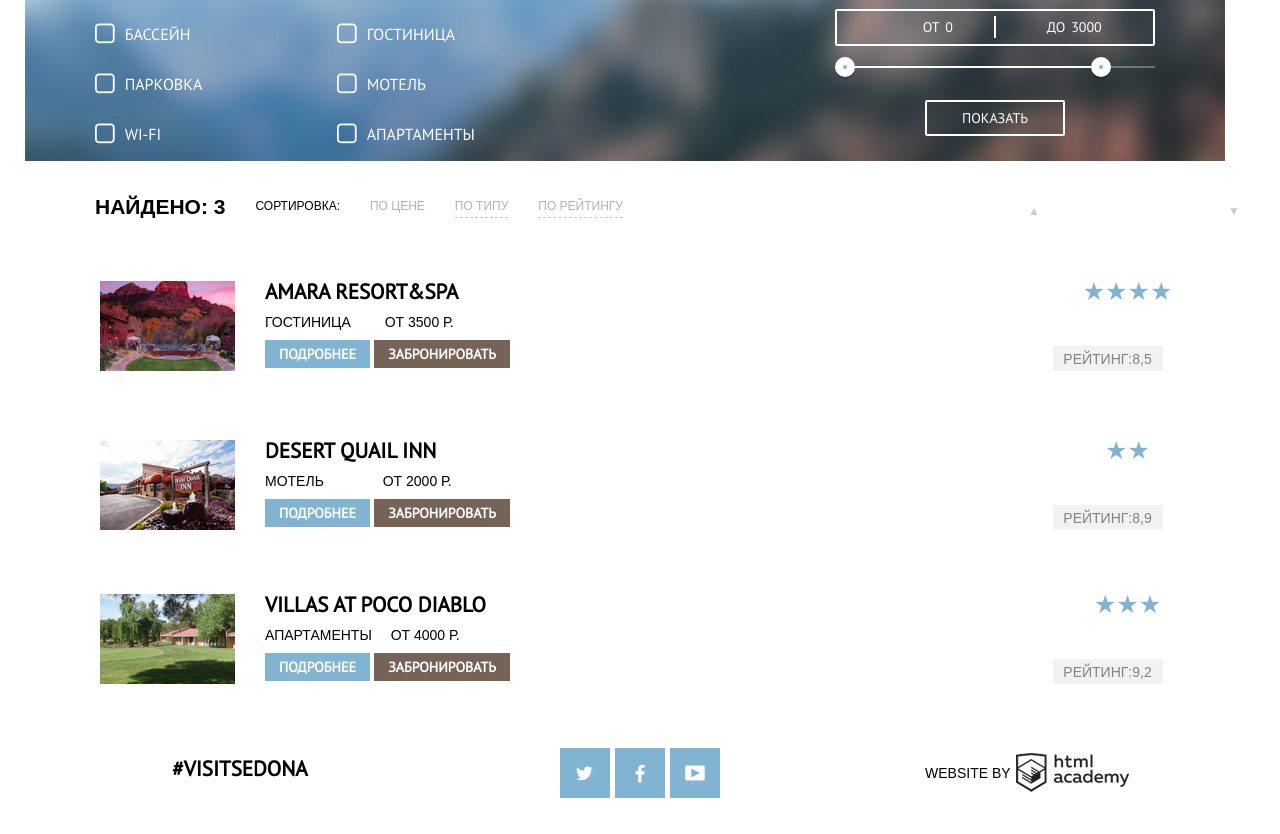
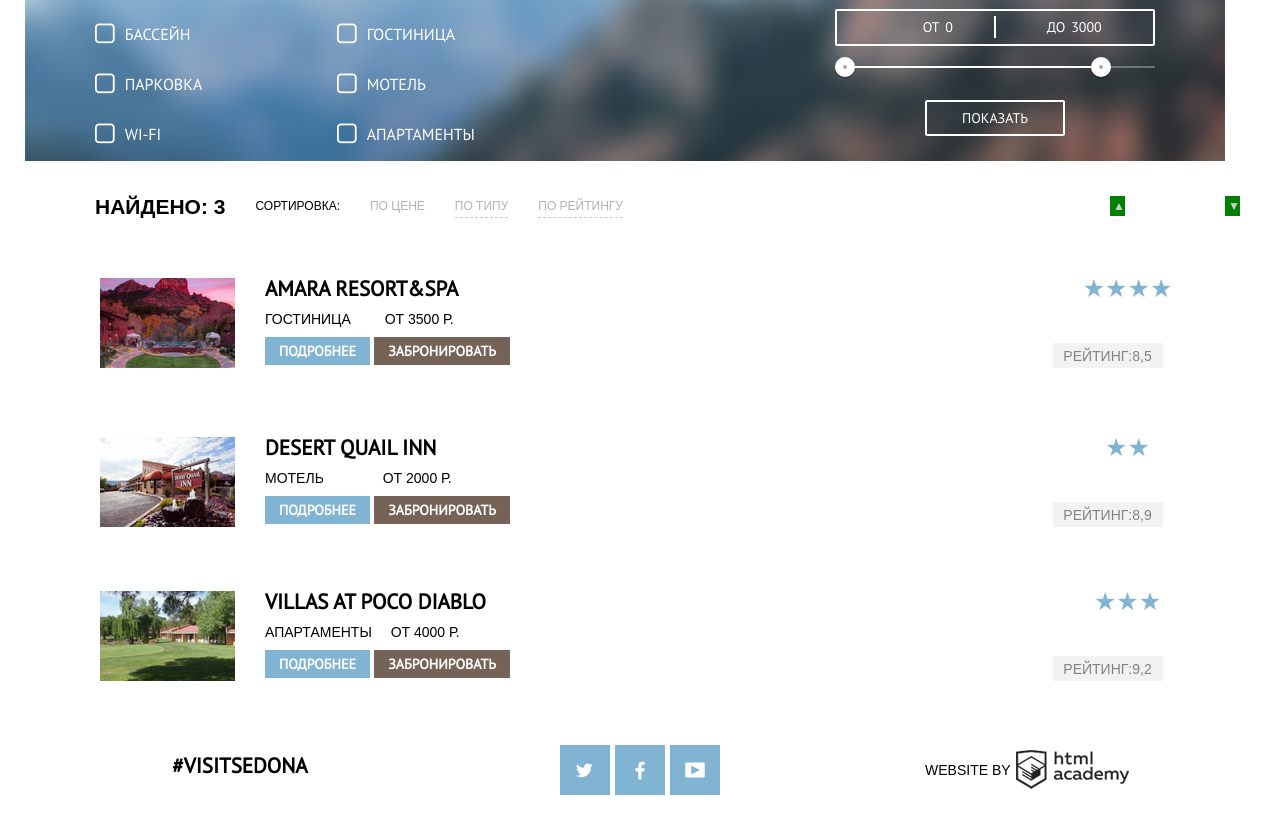
Before and after one commit to anastasyadm/192300-sedona, a plain HTML site: page catalog.html in a window 1280 px wide. Shown: the part 115-949 px from the top of the page. Drawn offline with Linux system fonts and the light colour scheme; files whose address does not match are found by name.

Commit message:
стрелки

```diff
--- a/css/style.css
+++ b/css/style.css
@@ -504,11 +504,12 @@ input[type=checkbox]:checked + label:before {
 }
 .arrow_up>a:before:hover{
   color: #ffffff;
+  background-color: blue;
 }
 .arrow_up>a:before:active{
   color: #81b3d2;
 }
-.arrow_down>a{
+/*.arrow_down>a{
   height: 11px;
   width: 10px;
 }
@@ -523,6 +524,15 @@ input[type=checkbox]:checked + label:before {
   width: 10px;
   margin-left: 90px;
   margin-top: 5px;
+}*/
+.arrow>a{
+  display: inline-block;
+  width: 15px;
+  text-decoration: none;
+  color: #cccccc;
+  font-size: 23px;
+  line-height: 20px;
+  background-color: green;
 }
 .sort{
   margin-top: 50px;
```
